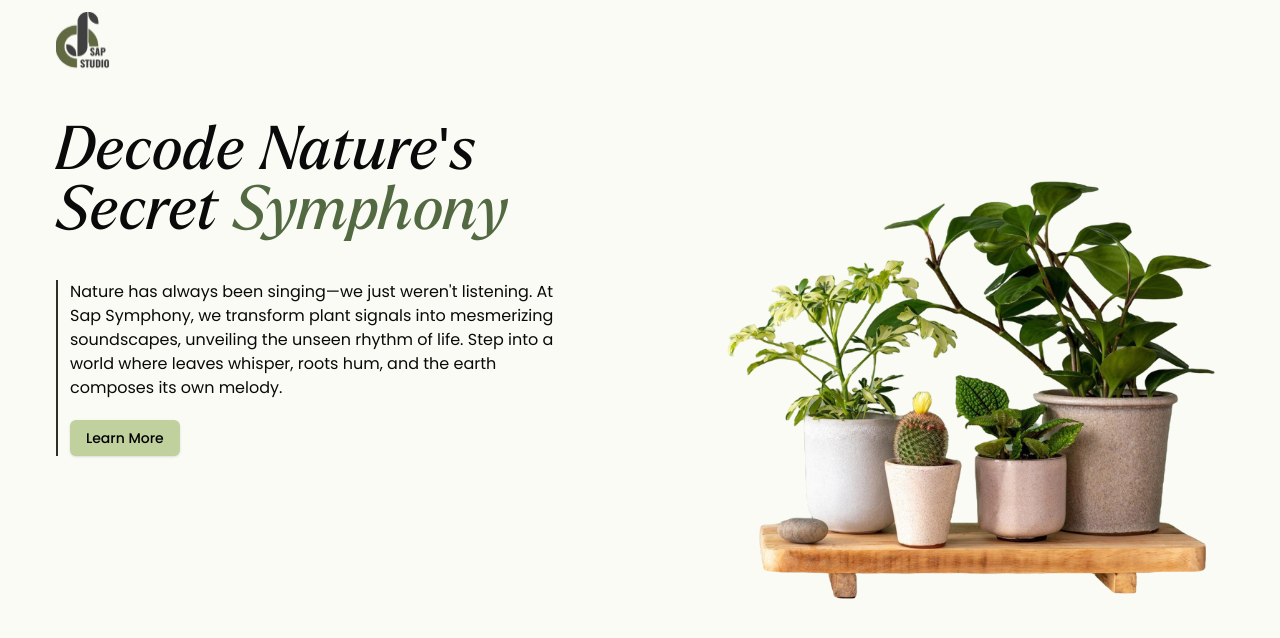
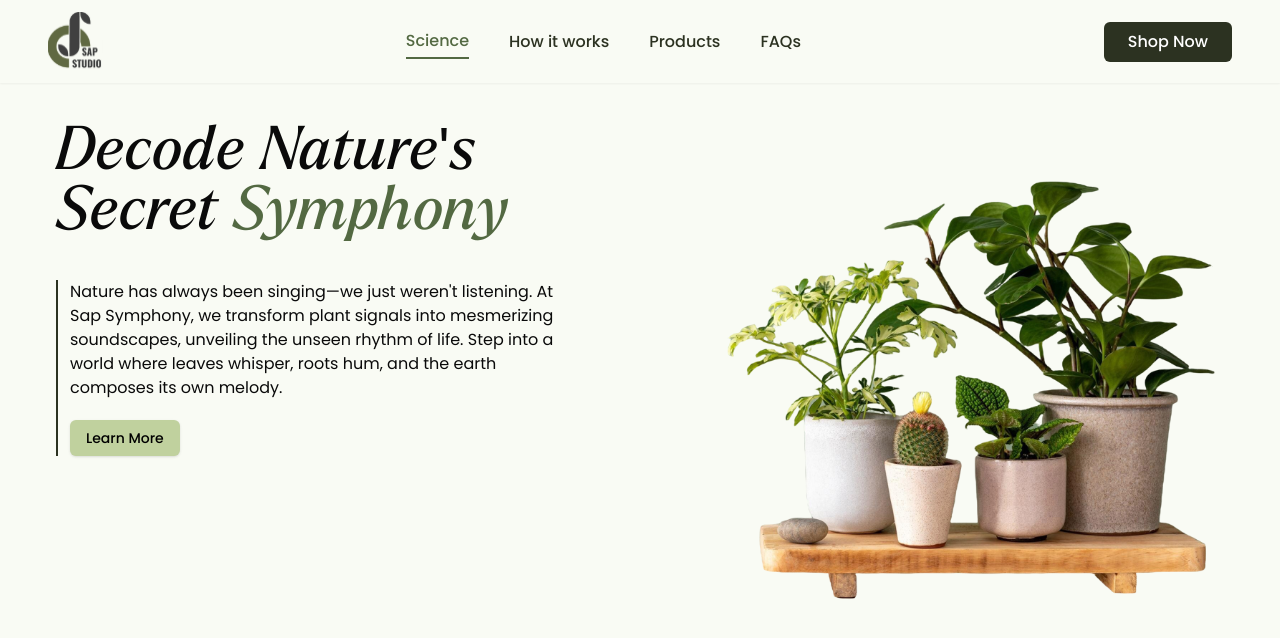
Before and after one commit to exionstech/sap-studio-frontend, a Next.js app: page / in a window 1280 px wide. Shown: the top 638 px of the page. Built offline with nearby package versions, Linux system fonts and the light colour scheme.

Commit message:
add MobileNav component; update Navbar to include mobile navigation and adjust NavItems styles

```diff
--- /dev/null
+++ b/src/components/shared/mobile-nav.tsx
@@ -0,0 +1,31 @@
+import React from 'react'
+import { Sheet, SheetContent, SheetTrigger } from '../ui/sheet'
+import { AlignJustify, ArrowRight } from 'lucide-react';
+import Logo from './logo';
+import Link from 'next/link';
+import NavItems from './nav-items';
+
+const MobileNav = () => {
+  return (
+    <Sheet>
+        <SheetTrigger>
+        <AlignJustify className="h-8 w-8 shrink-0" />
+      </SheetTrigger>
+      <SheetContent className='py-16 flex flex-col gap-14' side={"left"}>
+        <div className="flex items-center justify-center">
+        <Logo/>
+        </div>
+        <NavItems/>
+        <Link
+          href={"/"}
+          className="text-white font-medium bg-green4 rounded-md py-2 px-3 flex items-center justify-center"
+        >
+          Shop Now
+          <ArrowRight className="w-6 h-6 ml-2" />
+        </Link>
+      </SheetContent>
+    </Sheet>
+  )
+}
+
+export default MobileNav;
--- a/src/components/shared/nav-items.tsx
+++ b/src/components/shared/nav-items.tsx
@@ -1,3 +1,4 @@
+"use client"
 import { cn } from "@/lib/utils";
 import Link from "next/link";
 import { usePathname } from "next/navigation";
@@ -31,13 +32,13 @@ const NavItems = () => {
           (pathname.startsWith(item.link) && item.link !== "/");
 
         return (
-          <div key={item.link}>
+          <div key={item.link} className="w-full md:w-auto">
             {/* Desktop Link */}
             <Link
               href={item.link}
               className={cn(
                 "text-green4 font-medium md:flex hidden py-1",
-                active && "text-green3 border-[1px] border-green3"
+                active && "text-green3 border-b-[2px] border-green3"
               )}
             >
               {item.name}
@@ -46,8 +47,8 @@ const NavItems = () => {
             <Link
               href={item.link}
               className={cn(
-                "text-green4 font-medium md:hidden p-2 rounded-lg flex justify-center items-center bg-green1",
-                active && "text-green3 border-[1px] border-green3 bg-green-200"
+                "text-green4 font-medium md:hidden p-2 rounded-lg flex justify-center items-center w-full bg-green1/40",
+                active && "text-green3 border-b-[2px] border-green3 bg-green1"
               )}
             >
               {item.name}
--- a/src/components/shared/navbar.tsx
+++ b/src/components/shared/navbar.tsx
@@ -1,12 +1,30 @@
-import React from 'react'
-import Logo from './logo'
+import React from "react";
+import Logo from "./logo";
+import NavItems from "./nav-items";
+import Link from "next/link";
+import MobileNav from "./mobile-nav";
 
 const Navbar = () => {
   return (
-    <div className='fixed top-0 left-0 right-0 w-full max-w-screen-2xl mx-auto px-5 md:px-14 py-3 flex items-center bg-[#F9FBF4] z-10'>
-      <Logo/>
+    <div className="fixed right-0 left-0 top-0 z-10 shadow-sm w-full bg-[#F9FBF4]">
+      <div className="max-w-screen-2xl mx-auto px-5 lg:px-12 flex items-center justify-between w-full py-3">
+        <Logo />
+        <div className="md:flex hidden">
+          <NavItems />
+        </div>
+        <Link
+          href={"/"}
+          className="text-white font-medium bg-green4 rounded-md py-2 px-6 md:flex w-fit items-center hidden"
+        >
+          Shop Now
+
+        </Link>
+        <div className="md:hidden">
+          <MobileNav />
+        </div>
+      </div>
     </div>
-  )
-}
+  );
+};
 
-export default Navbar
+export default Navbar;
```
